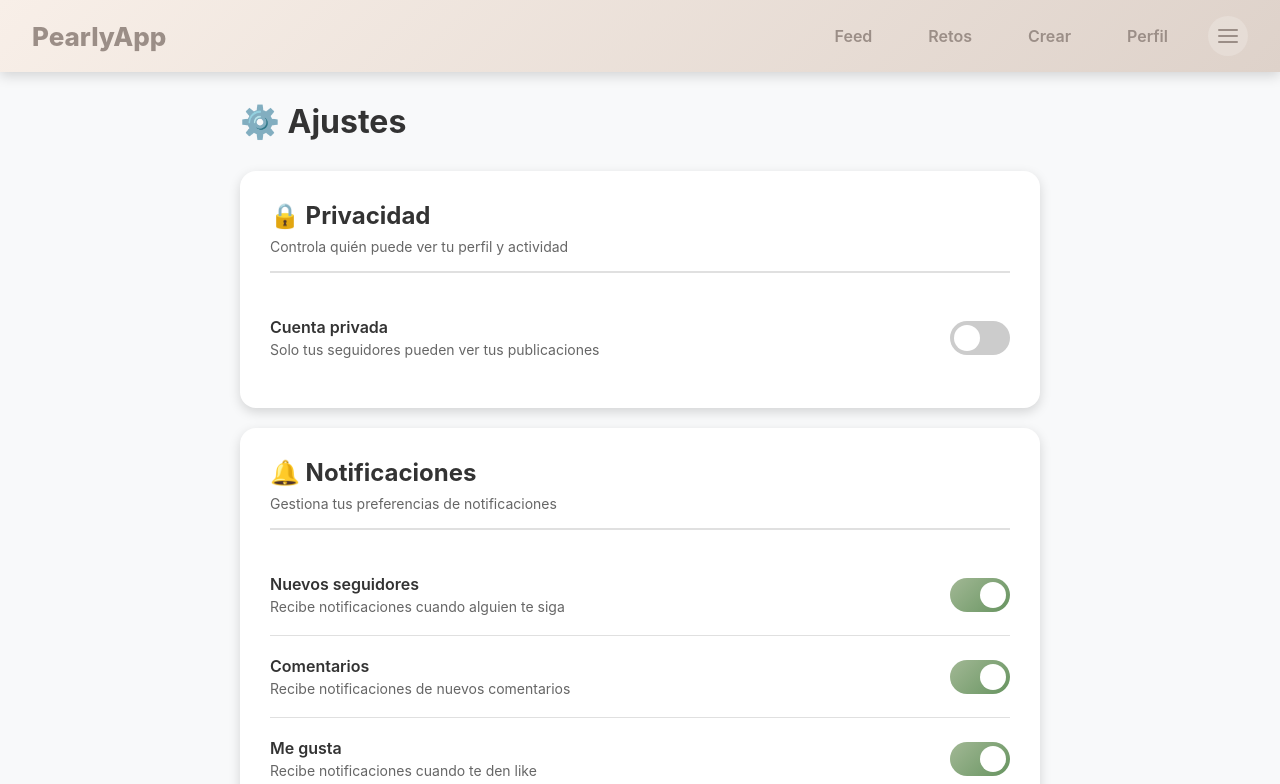
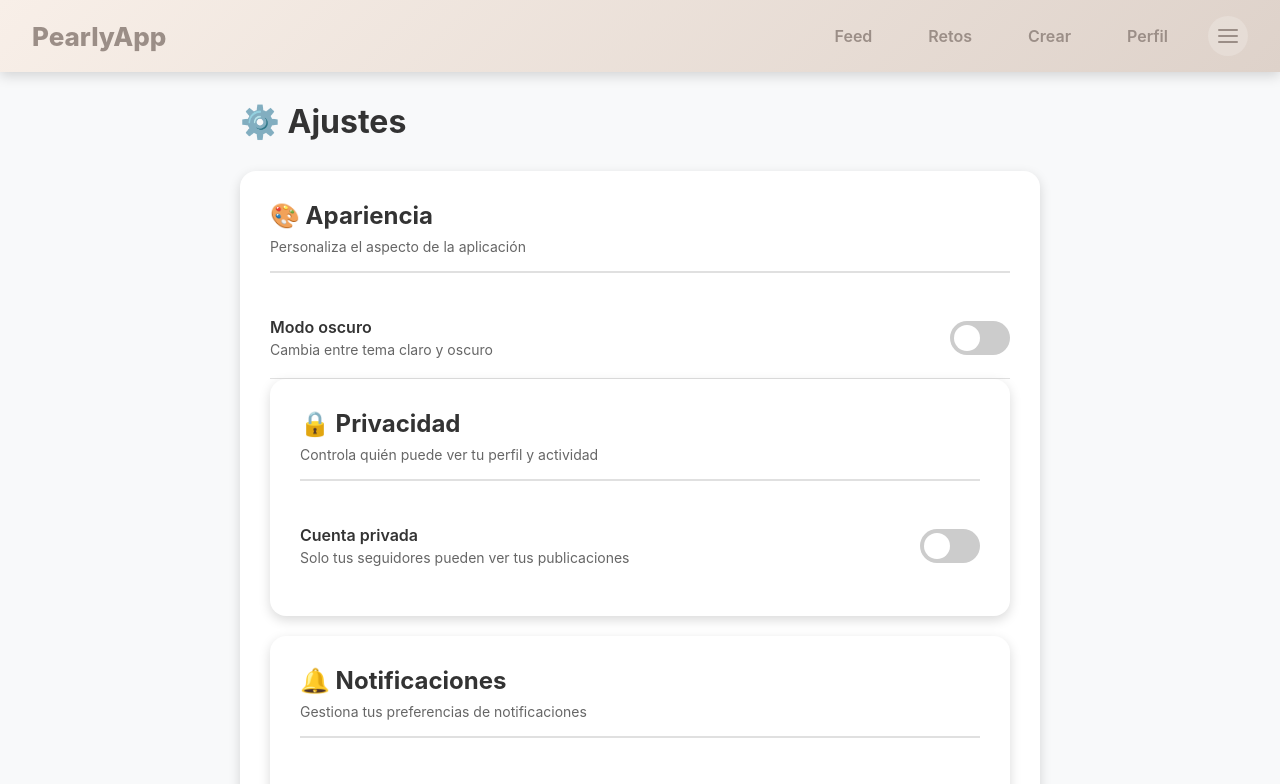
Before and after one commit to AncutaIorga/PearlyApp, an Angular app: page /ajustes in a window 1280 px wide. Shown: the top 784 px of the page. Built offline with nearby package versions, Linux system fonts and the light colour scheme; no server answers; sample sign-in values are in the browser's storage.

Commit message:
v4.3.5 claro/oscuro en ajustes

```diff
--- a/src/app/ajustes/ajustes.html
+++ b/src/app/ajustes/ajustes.html
@@ -3,6 +3,28 @@
 <div class="settings-container">
   <div class="settings-content">
     <h1>⚙️ Ajustes</h1>
+
+    <!-- Apariencia (NUEVO) -->
+    <div class="settings-section">
+      <div class="section-header">
+        <h2>🎨 Apariencia</h2>
+        <p class="section-description">Personaliza el aspecto de la aplicación</p>
+      </div>
+
+      <div class="setting-item">
+        <div class="setting-info">
+          <h3>Modo oscuro</h3>
+          <p>Cambia entre tema claro y oscuro</p>
+        </div>
+        <label class="toggle-switch">
+          <input
+            type="checkbox"
+            [checked]="isDarkMode()"
+            (change)="toggleTheme()">
+          <span class="slider"></span>
+        </label>
+      </div>
+
 
     <!-- Privacidad -->
     <div class="settings-section">
--- a/src/app/ajustes/ajustes.ts
+++ b/src/app/ajustes/ajustes.ts
@@ -10,6 +10,7 @@ import { UserService } from '../services/user';
 import { SupportService, CreateTicketDto, SupportTicket } from '../services/support';
 import { BlockService, BlockedUser } from '../services/block';
 import { NotificationService, NotificationSettings } from '../services/notification';
+import { ThemeService } from '../services/theme';
 
 @Component({
   selector: 'app-ajustes',
@@ -65,6 +66,7 @@ export class AjustesComponent implements OnInit, OnDestroy {
     private supportService: SupportService,
     private blockService: BlockService,
     private notificationService: NotificationService,
+    private themeService: ThemeService,
     private router: Router
   ) {}
 
@@ -76,6 +78,32 @@ export class AjustesComponent implements OnInit, OnDestroy {
     this.destroy$.next();
     this.destroy$.complete();
   }
+
+  // ═══════════════════════════════════════════════════════════
+  // TEMA
+  // ═══════════════════════════════════════════════════════════
+
+  /**
+   * Verifica si el modo oscuro está activo
+   */
+  isDarkMode(): boolean {
+    return this.themeService.isDarkMode();
+  }
+
+  /**
+   * Alterna entre tema claro y oscuro
+   */
+  toggleTheme(): void {
+    const newTheme = this.themeService.toggleTheme();
+
+    const themeMessages = {
+      light: '☀️ Modo claro activado',
+      dark: '🌙 Modo oscuro activado'
+    };
+
+    this.showToast(themeMessages[newTheme]);
+  }
+
 
   // ═══════════════════════════════════════════════════════════
   // CARGA INICIAL
```
